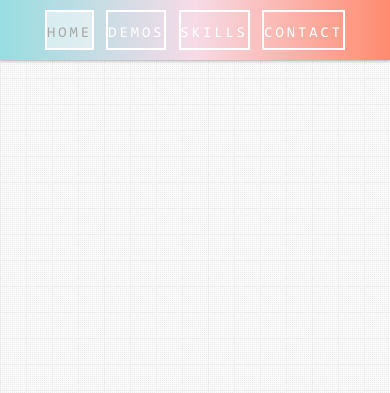
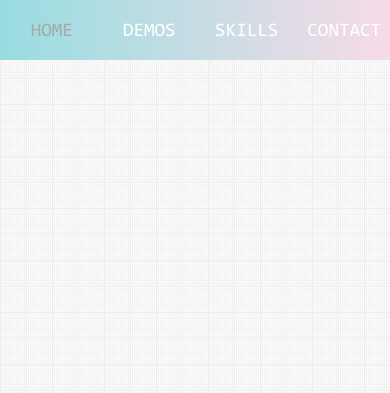
Before and after one commit to helloberries/helloberries.github.io, a plain HTML site: page index.html in a window 390 px wide. Shown: the top 393 px of the page. Drawn offline with nearby package versions, Linux system fonts and the light colour scheme; files whose address does not match are found by name.

Commit message:
Mobile: Header

```diff
--- a/stylesheets/_base.scss
+++ b/stylesheets/_base.scss
@@ -85,12 +85,6 @@ body {
 }
 
 
-
-
-
-
-
-
 /* MIXINS */
 @mixin linear-gradient($linear-gradient...) {
     background-image: -webkit-linear-gradient($linear-gradient);
@@ -121,10 +115,6 @@ body {
 }
 
 /* EXTENDS */
-.active-nav-a {
-    color: #a8a8a8;
-    @include box-shadow(inset 150px 0 rgba(255,255,255,.5));
-}
 .flex-container{
     display: -webkit-flex;
     display: flex;
--- a/stylesheets/style.scss
+++ b/stylesheets/style.scss
@@ -43,6 +43,43 @@
         & a:hover, &.active a {
           color: #a8a8a8;
           @include box-shadow(inset 15em 0 rgba(255,255,255,.5));
+        }
+      }
+    }
+  }
+@media screen and (max-width: 768px) {
+  /*------------------------------------*\
+    #HEADER
+  \*------------------------------------*/
+  .header {
+    @include linear-gradient(left, #97dde1, #f7dbe7);
+    @include box-shadow(none);
+  }
+}
+@media screen and (max-width: 440px) {
+  .header {
+    & .nav {
+      display: block;
+      width: 100%;
+
+      & li {
+        float: left;
+        width: 25%;
+        border: none;
+        font-size: 1.2em;
+        letter-spacing: 0;
+
+        & a:link, & a:visited {
+          margin: 0 3px;
+          width: 100%;
+          color: #fff;
+          @include box-shadow(none);
+        }
+
+        &.active a {
+          color: #a8a8a8;
+          @include box-shadow(none);
+        }
       }
     }
   }
@@ -205,10 +242,12 @@
             @include transform(translate(5px, 5px));
           }
         }
+
     }
     /* contact */
     &.contact {
       position: relative;
+      font-size: $font-size;
       font-weight: lighter;
 
       & .address {
@@ -220,7 +259,6 @@
           width: $contact-li-width;
           height: $font-size * 2;
           margin-bottom: $font-size * 1.5;
-          font-size: $font-size;
           text-transform: uppercase;
 
           & a span {
@@ -238,10 +276,12 @@
       & .introduce {
         float: right;
         width: 60%;
+        @media screen and (max-width: 768px) {
+          float: left;
+          width: 100%;
+        }
         height: auto;
         padding: $font-size * 1.5;
-        font-size: $font-size;
-        font-weight: lighter;
         color: $text-color;
         border: $text-border;
         background-color: #fefefe;
```
Also changed, not shown: stylesheets/style.css, 1 other file. Lines whose indentation alone changed are shown as unchanged.
